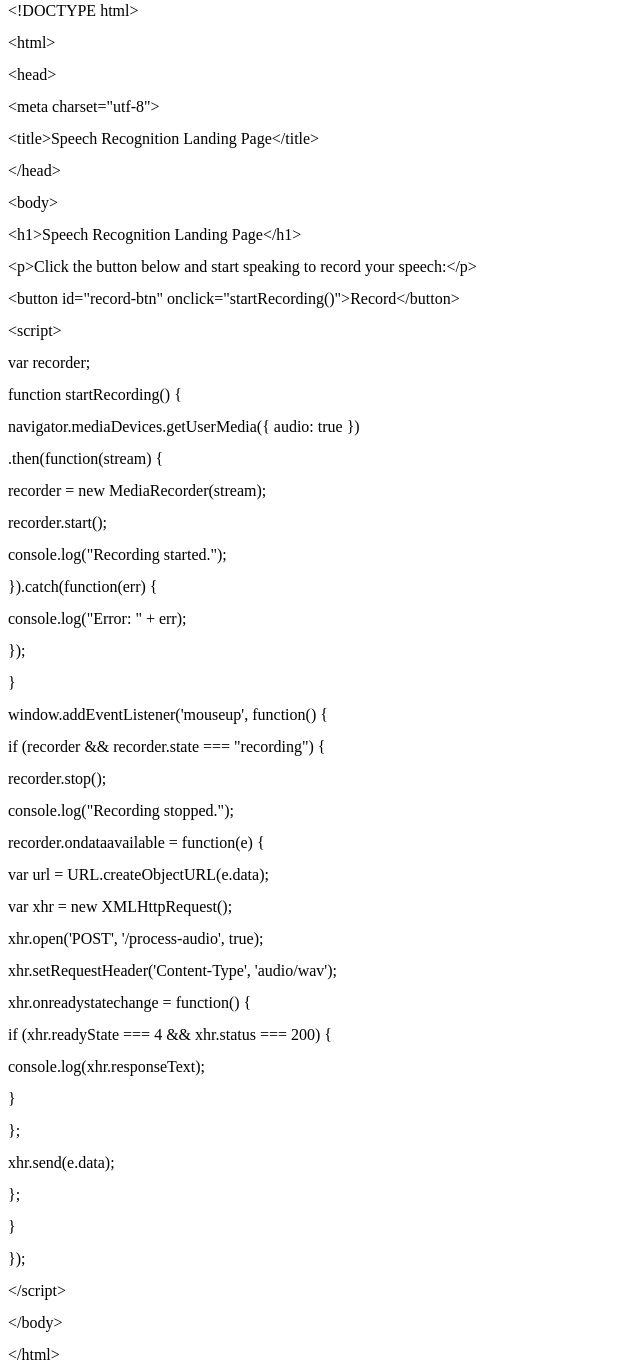
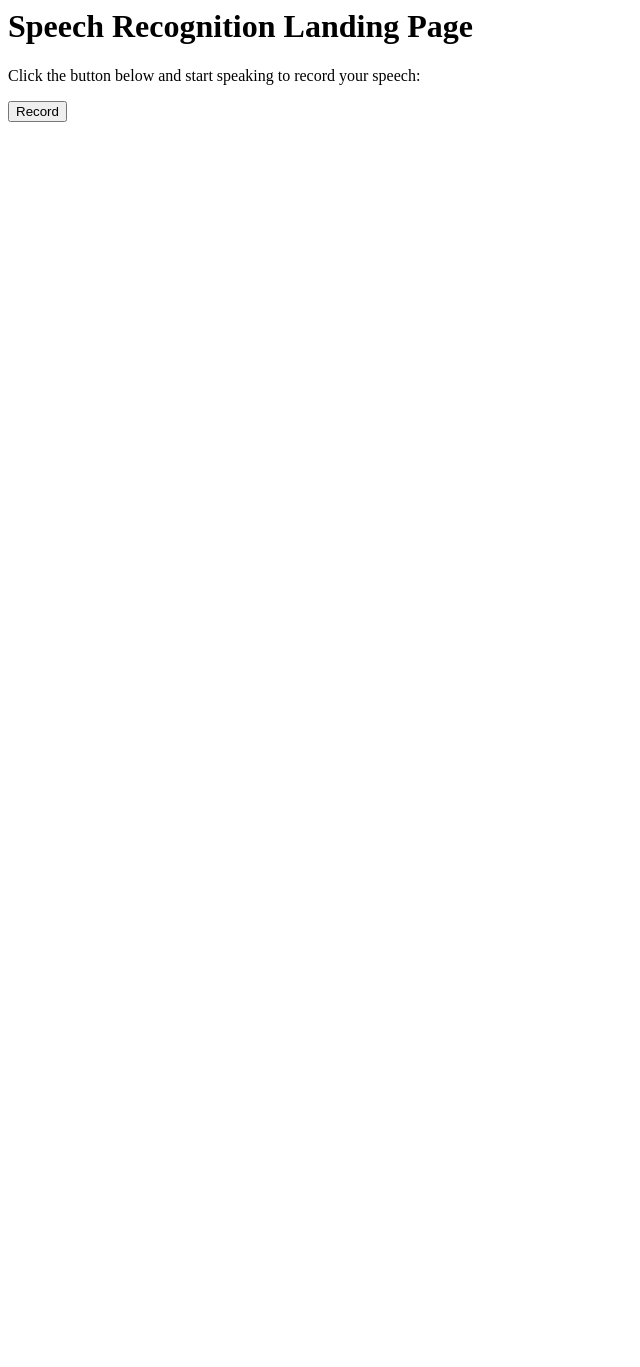
Before and after one commit to shreya-strt/voice, a plain HTML site: page index.html in a window 1280 px wide. Shown: the part 13-1380 px from the top of the page, without its empty margins (0-640 px from the left). After the commit the page ends 800 px from the top, so only its background shows below. Drawn offline with Linux system fonts and the light colour scheme.

Commit message:
Update index.html

```diff
--- a/index.html
+++ b/index.html
@@ -1,88 +1,43 @@
 <!DOCTYPE html>
 <html>
 <head>
-	<meta http-equiv="content-type" content="text/html; charset=utf-8"/>
-	<title></title>
-	<meta name="generator" content="LibreOffice 7.3.7.2 (Linux)"/>
-	<meta name="created" content="2023-04-06T13:39:42.764081706"/>
-	<meta name="changed" content="2023-04-06T13:40:09.642634396"/>
-	<style type="text/css">
-		@page { size: 21cm 29.7cm; margin: 2cm }
-		p { line-height: 115%; margin-bottom: 0.25cm; background: transparent }
-	</style>
+    <meta charset="utf-8">
+    <title>Speech Recognition Landing Page</title>
 </head>
-<body lang="en-IN" link="#000080" vlink="#800000" dir="ltr"><p style="line-height: 100%; margin-bottom: 0cm">
-&lt;!DOCTYPE html&gt;</p>
-<p style="line-height: 100%; margin-bottom: 0cm">&lt;html&gt;</p>
-<p style="line-height: 100%; margin-bottom: 0cm">&lt;head&gt;</p>
-<p style="line-height: 100%; margin-bottom: 0cm">    &lt;meta
-charset=&quot;utf-8&quot;&gt;</p>
-<p style="line-height: 100%; margin-bottom: 0cm">    &lt;title&gt;Speech
-Recognition Landing Page&lt;/title&gt;</p>
-<p style="line-height: 100%; margin-bottom: 0cm">&lt;/head&gt;</p>
-<p style="line-height: 100%; margin-bottom: 0cm">&lt;body&gt;</p>
-<p style="line-height: 100%; margin-bottom: 0cm">    &lt;h1&gt;Speech
-Recognition Landing Page&lt;/h1&gt;</p>
-<p style="line-height: 100%; margin-bottom: 0cm">    &lt;p&gt;Click
-the button below and start speaking to record your speech:&lt;/p&gt;</p>
-<p style="line-height: 100%; margin-bottom: 0cm">    &lt;button
-id=&quot;record-btn&quot; onclick=&quot;startRecording()&quot;&gt;Record&lt;/button&gt;</p>
-<p style="line-height: 100%; margin-bottom: 0cm">    &lt;script&gt;</p>
-<p style="line-height: 100%; margin-bottom: 0cm">        var
-recorder;</p>
-<p style="line-height: 100%; margin-bottom: 0cm">        function
-startRecording() {</p>
-<p style="line-height: 100%; margin-bottom: 0cm">
-navigator.mediaDevices.getUserMedia({ audio: true })</p>
-<p style="line-height: 100%; margin-bottom: 0cm">
-.then(function(stream) {</p>
-<p style="line-height: 100%; margin-bottom: 0cm">
-recorder = new MediaRecorder(stream);</p>
-<p style="line-height: 100%; margin-bottom: 0cm">
-recorder.start();</p>
-<p style="line-height: 100%; margin-bottom: 0cm">
-console.log(&quot;Recording started.&quot;);</p>
-<p style="line-height: 100%; margin-bottom: 0cm">
-}).catch(function(err) {</p>
-<p style="line-height: 100%; margin-bottom: 0cm">
-console.log(&quot;Error: &quot; + err);</p>
-<p style="line-height: 100%; margin-bottom: 0cm">            });</p>
-<p style="line-height: 100%; margin-bottom: 0cm">        }</p>
-<p style="line-height: 100%; margin-bottom: 0cm">
-window.addEventListener('mouseup', function() {</p>
-<p style="line-height: 100%; margin-bottom: 0cm">            if
-(recorder &amp;&amp; recorder.state === &quot;recording&quot;) {</p>
-<p style="line-height: 100%; margin-bottom: 0cm">
-recorder.stop();</p>
-<p style="line-height: 100%; margin-bottom: 0cm">
-console.log(&quot;Recording stopped.&quot;);</p>
-<p style="line-height: 100%; margin-bottom: 0cm">
-recorder.ondataavailable = function(e) {</p>
-<p style="line-height: 100%; margin-bottom: 0cm">
-var url = URL.createObjectURL(e.data);</p>
-<p style="line-height: 100%; margin-bottom: 0cm">
-var xhr = new XMLHttpRequest();</p>
-<p style="line-height: 100%; margin-bottom: 0cm">
-xhr.open('POST', '/process-audio', true);</p>
-<p style="line-height: 100%; margin-bottom: 0cm">
-xhr.setRequestHeader('Content-Type', 'audio/wav');</p>
-<p style="line-height: 100%; margin-bottom: 0cm">
-xhr.onreadystatechange = function() {</p>
-<p style="line-height: 100%; margin-bottom: 0cm">
-   if (xhr.readyState === 4 &amp;&amp; xhr.status === 200) {</p>
-<p style="line-height: 100%; margin-bottom: 0cm">
-       console.log(xhr.responseText);</p>
-<p style="line-height: 100%; margin-bottom: 0cm">
-   }</p>
-<p style="line-height: 100%; margin-bottom: 0cm">
-};</p>
-<p style="line-height: 100%; margin-bottom: 0cm">
-xhr.send(e.data);</p>
-<p style="line-height: 100%; margin-bottom: 0cm">                };</p>
-<p style="line-height: 100%; margin-bottom: 0cm">            }</p>
-<p style="line-height: 100%; margin-bottom: 0cm">        });</p>
-<p style="line-height: 100%; margin-bottom: 0cm">    &lt;/script&gt;</p>
-<p style="line-height: 100%; margin-bottom: 0cm">&lt;/body&gt;</p>
-<p style="line-height: 100%; margin-bottom: 0cm">&lt;/html&gt;</p>
+<body>
+    <h1>Speech Recognition Landing Page</h1>
+    <p>Click the button below and start speaking to record your speech:</p>
+    <button id="record-btn" onclick="startRecording()">Record</button>
+    <script>
+        var recorder;
+        function startRecording() {
+            navigator.mediaDevices.getUserMedia({ audio: true })
+            .then(function(stream) {
+                recorder = new MediaRecorder(stream);
+                recorder.start();
+                console.log("Recording started.");
+            }).catch(function(err) {
+                console.log("Error: " + err);
+            });
+        }
+        window.addEventListener('mouseup', function() {
+            if (recorder && recorder.state === "recording") {
+                recorder.stop();
+                console.log("Recording stopped.");
+                recorder.ondataavailable = function(e) {
+                    var url = URL.createObjectURL(e.data);
+                    var xhr = new XMLHttpRequest();
+                    xhr.open('POST', '/process-audio', true);
+                    xhr.setRequestHeader('Content-Type', 'audio/wav');
+                    xhr.onreadystatechange = function() {
+                        if (xhr.readyState === 4 && xhr.status === 200) {
+                            console.log(xhr.responseText);
+                        }
+                    };
+                    xhr.send(e.data);
+                };
+            }
+        });
+    </script>
 </body>
 </html>
```
